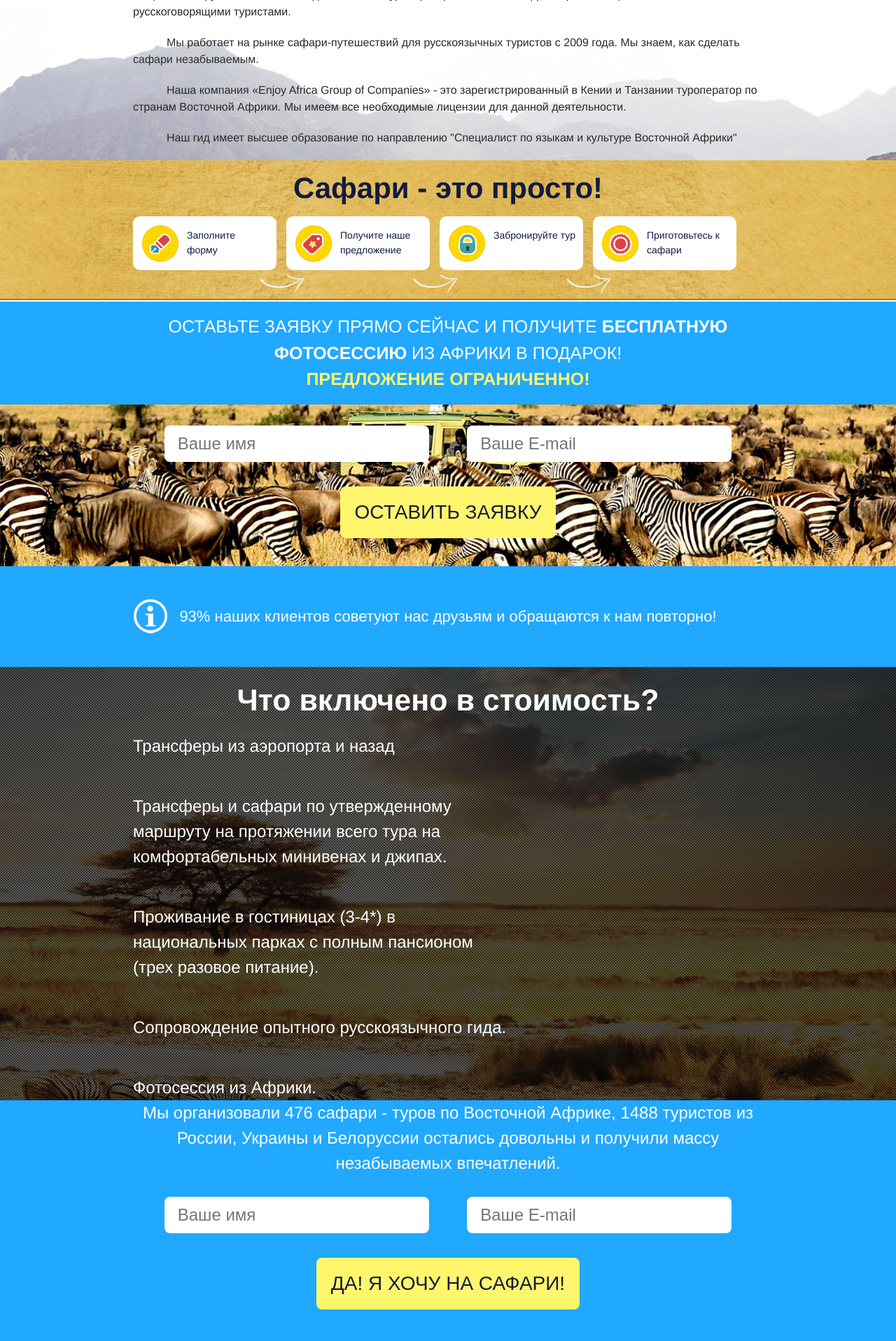
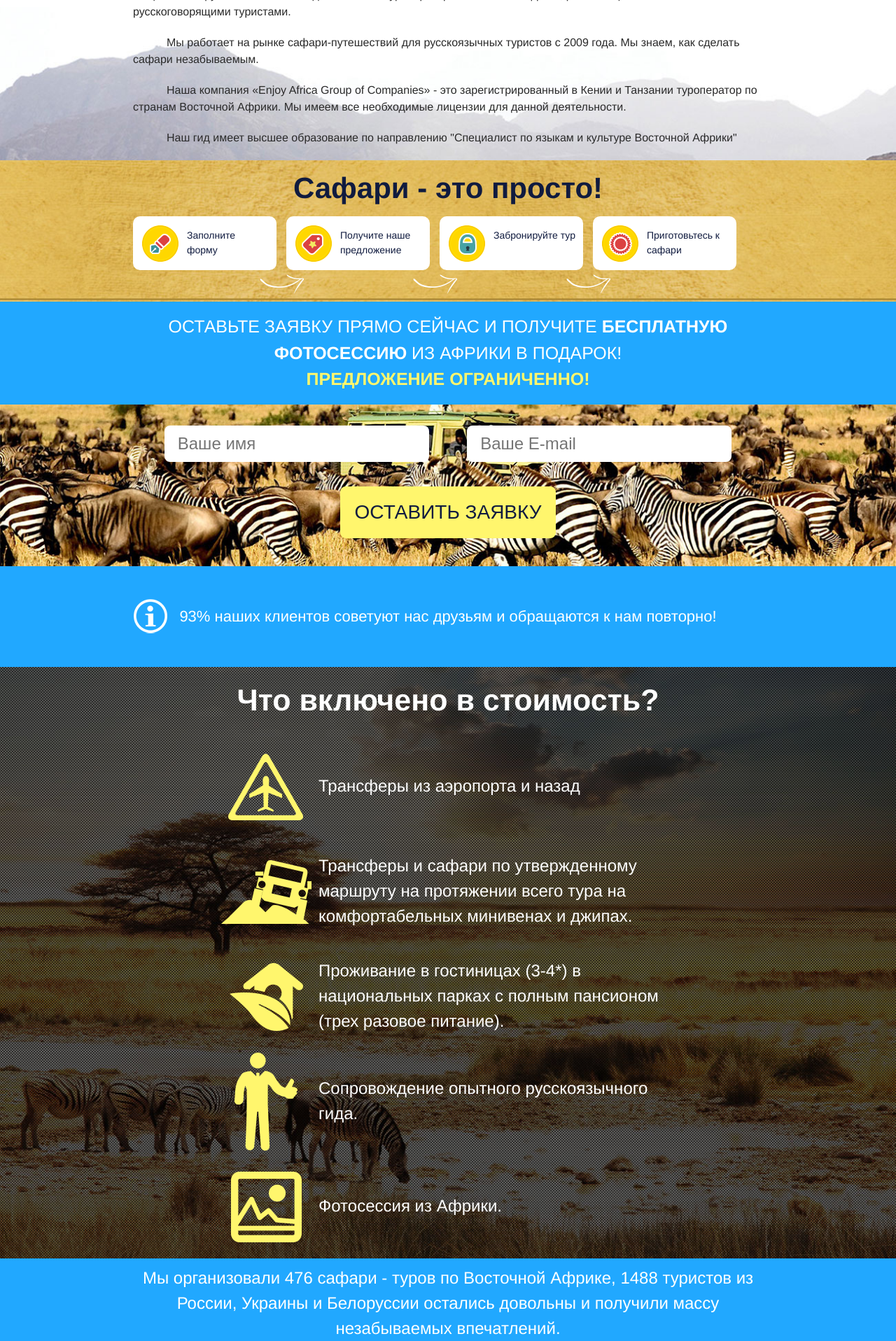
Before and after one commit to od-5/enjoy-africa, a Django app: page / in a window 1280 px wide. Shown: the part 1364-3280 px from the top of the page at 70% size. Before the commit the page ends 3235 px from the top, so only its background shows below. Run offline with Django 3.2, Linux system fonts and the light colour scheme; style sheets or scripts are compiled from the project's sources.

Commit message:
less fix

```diff
--- a/static/css/style.css
+++ b/static/css/style.css
@@ -69,7 +69,7 @@
   margin-top: 12px;
 }
 #block_1 {
-  background: url("../img/kilimanjaro.jpg") no-repeat;
+  background: url("../img/kilimanjaro.jpg");
   background-size: 100%;
   height: 530px;
 }
@@ -93,7 +93,7 @@
   color: #101b3f;
 }
 #block_3 {
-  background: url("../img/block_3_bg.jpg") no-repeat;
+  background: url("../img/block_3_bg.jpg");
   background-size: 100%;
   padding: 10px 0;
 }
@@ -171,7 +171,7 @@
   margin-bottom: 0;
 }
 #block_6 {
-  background: url("../img/block_6_bg.jpg") no-repeat;
+  background: url("../img/block_6_bg.jpg");
   background-size: 100%;
   text-align: center;
   padding-bottom: 45px;
@@ -254,7 +254,7 @@
   margin-top: -25px;
 }
 #block_10 {
-  background: url("../img/block_10_bg.jpg") no-repeat;
+  background: url("../img/block_10_bg.jpg");
   background-size: 100%;
 }
 #block_10 h2 {
@@ -265,23 +265,52 @@
 }
 #block_10 ul {
   list-style: none;
+  width: 670px;
+  margin: 0 auto;
 }
 #block_10 ul li {
   color: #fff;
   font-size: 24px;
-  margin-bottom: 50px;
 }
 #block_10 ul li:last-child {
   margin-bottom: 0;
 }
+#block_10 ul li .icon {
+  width: 150px;
+  height: 150px;
+  float: left;
+  text-align: center;
+  line-height: 150px;
+}
+#block_10 ul li .content {
+  height: 150px;
+  width: 510px;
+  display: table;
+}
+#block_10 ul li .content p {
+  line-height: 1.5em;
+  vertical-align: middle;
+  display: table-cell;
+}
+#block_10 ul li img {
+  vertical-align: middle;
+}
 #block_11 {
   background: #21a8ff;
+  padding: 10px 0;
 }
 #block_11 p {
   text-align: center;
   color: #fff;
   font-size: 24px;
 }
+#block_12 h3 {
+  text-align: center;
+  color: #101b3f;
+  font-size: 32px;
+  font-weight: bold;
+  line-height: 65px;
+}
 footer {
   background: #21a8ff;
   padding-top: 30px;
--- a/static/css/style.less
+++ b/static/css/style.less
@@ -58,7 +58,7 @@
 }
 
 #block_1 {
-  background: url("../img/kilimanjaro.jpg") no-repeat;
+  background: url("../img/kilimanjaro.jpg");
   background-size: 100%;
   height: 530px;
   p {
@@ -84,7 +84,7 @@
 }
 
 #block_3 {
-  background: url("../img/block_3_bg.jpg") no-repeat;
+  background: url("../img/block_3_bg.jpg");
   background-size: 100%;
   padding: 10px 0;
   ul {
@@ -162,7 +162,7 @@
 }
 
 #block_6 {
-  background: url("../img/block_6_bg.jpg") no-repeat;
+  background: url("../img/block_6_bg.jpg");
   background-size: 100%;
   text-align: center;
   padding-bottom: 45px;
@@ -249,7 +249,7 @@
 }
 
 #block_10 {
-  background: url("../img/block_10_bg.jpg") no-repeat;
+  background: url("../img/block_10_bg.jpg");
   background-size: 100%;
   h2{
     text-align: center;
@@ -259,13 +259,37 @@
   }
   ul {
     list-style: none;
+//    background: #999;
+    width: 670px;
+    margin: 0 auto;
     li {
       color: #fff;
       font-size: 24px;
-      margin-bottom: 50px;
+//      margin-bottom: 20px;
+//      height: 120px;
       &:last-child {
-      margin-bottom: 0;
-    }
+        margin-bottom: 0;
+      }
+      .icon{
+        width: 150px;
+        height: 150px;
+        float: left;
+        text-align: center;
+        line-height: 150px;
+      }
+      .content {
+        height: 150px;
+        width: 510px;
+        display: table;
+        p {
+          line-height: 1.5em;
+          vertical-align: middle;
+          display: table-cell;
+        }
+      }
+      img {
+        vertical-align: middle;
+      }
     }
 
   }
@@ -273,6 +297,7 @@
 
 #block_11 {
   background: #21a8ff;
+  padding: 10px 0;
   p {
     text-align: center;
     color: #fff;
@@ -280,6 +305,16 @@
   }
 }
 
+#block_12 {
+  h3 {
+    text-align: center;
+    color: #101b3f;
+    font-size: 32px;
+    font-weight: bold;
+    line-height: 65px;
+  }
+}
+
 footer {
   background: #21a8ff;
   padding-top: 30px;
--- a/templates/base.html
+++ b/templates/base.html
@@ -123,11 +123,51 @@
     <div class="container">
         <h2>Что включено в стоимость?</h2>
         <ul>
-            <li>Трансферы из аэропорта и назад</li>
-            <li>Трансферы и сафари по утвержденному <br/>маршруту на протяжении всего тура на <br/>комфортабельных минивенах и джипах.</li>
-            <li>Проживание в гостиницах (3-4*) в <br/>национальных парках с полным пансионом <br/>(трех разовое питание).</li>
-            <li>Сопровождение опытного русскоязычного гида.</li>
-            <li>Фотосессия из Африки.</li>
+            <li>
+                <div class="icon">
+                    <img src="{{ STATIC_URL }}img/block_10_1.png" alt=""/>
+                </div>
+                <div class="content">
+                    <p>Трансферы из аэропорта и назад</p>
+                </div>
+                <div class="clear"></div>
+            </li>
+            <li>
+                <div class="icon">
+                    <img src="{{ STATIC_URL }}img/block_10_2.png" alt=""/>
+                </div>
+                <div class="content">
+                    <p>Трансферы и сафари по утвержденному <br/>маршруту на протяжении всего тура на <br/>комфортабельных минивенах и джипах.</p>
+                </div>
+                <div class="clear"></div>
+            </li>
+            <li>
+                <div class="icon">
+                    <img src="{{ STATIC_URL }}img/block_10_3.png" alt=""/>
+                </div>
+                <div class="content">
+                    <p>Проживание в гостиницах (3-4*) в <br/>национальных парках с полным пансионом <br/>(трех разовое питание).</p>
+                </div>
+                <div class="clear"></div>
+            </li>
+            <li>
+                <div class="icon">
+                    <img src="{{ STATIC_URL }}img/block_10_4.png" alt=""/>
+                </div>
+                <div class="content">
+                    <p>Сопровождение опытного русскоязычного гида.</p>
+                </div>
+                <div class="clear"></div>
+            </li>
+            <li>
+                <div class="icon">
+                    <img src="{{ STATIC_URL }}img/block_10_5.png" alt=""/>
+                </div>
+                <div class="content">
+                    <p>Фотосессия из Африки.</p>
+                </div>
+                <div class="clear"></div>
+            </li>
         </ul>
     </div>
 </div>
@@ -138,7 +178,9 @@
     </div>
 </div>
 <div id="block_12">
-    <div class="container"></div>
+    <div class="container">
+        <h3>Вот, что говорят о нас клиенты:</h3>
+    </div>
 </div>
 <div id="block_13">
     <div class="container"></div>
```
Also changed, not shown: static/img/block_10_1.png (added), static/img/block_10_2.png (added), static/img/block_10_3.png (added), static/img/block_10_4.png (added), static/img/block_10_5.png (added).
